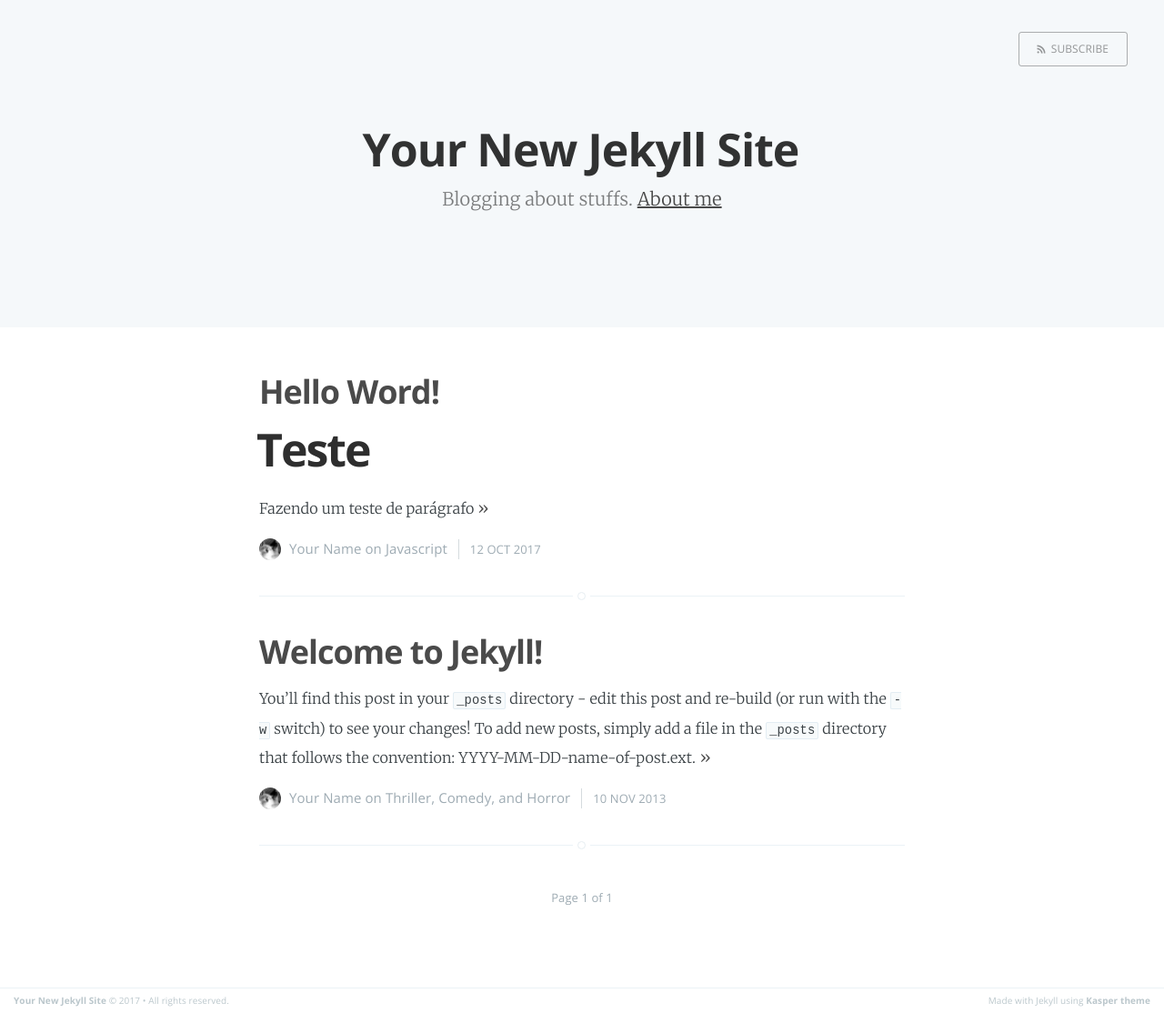
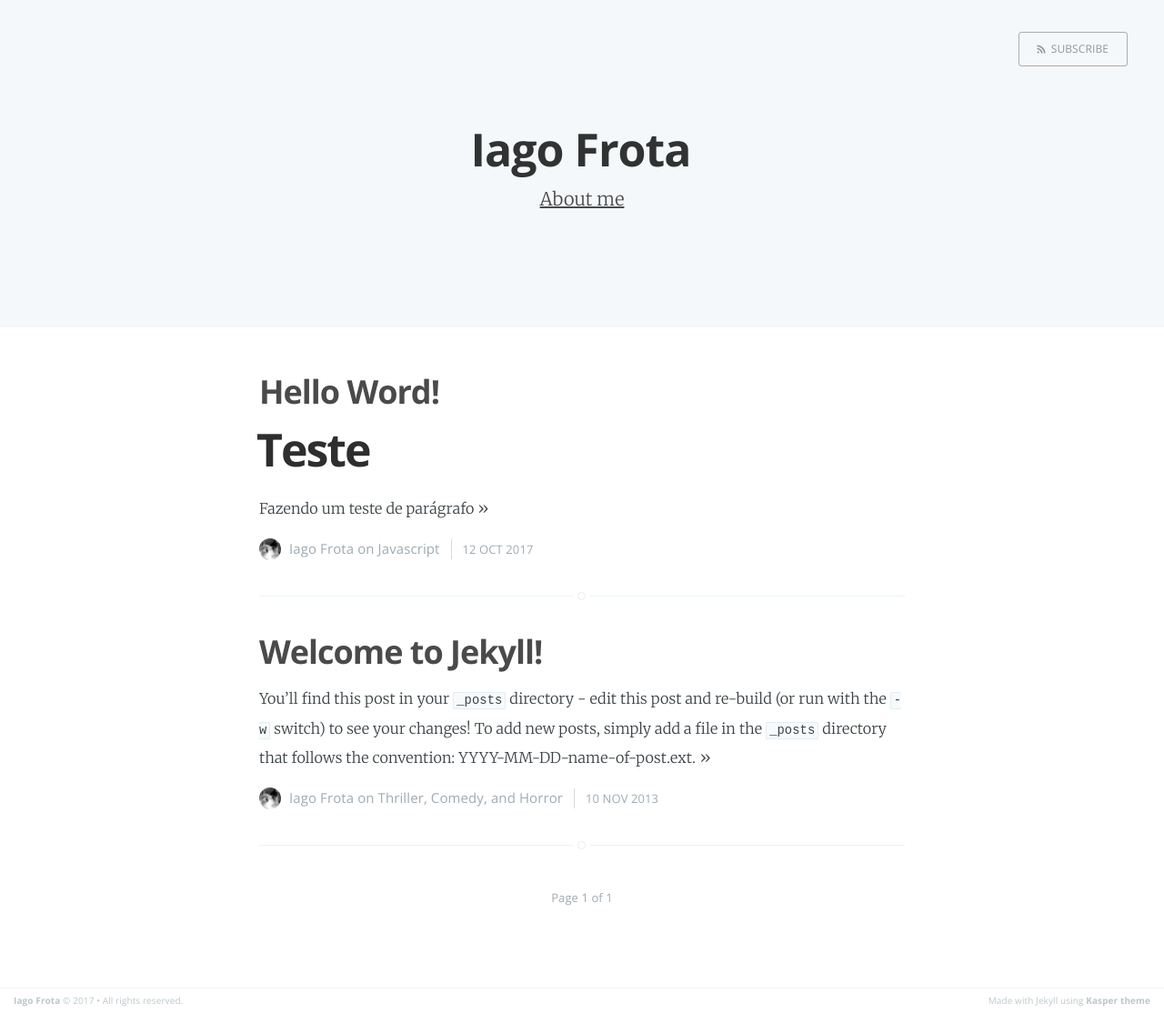
Before and after one commit to iagofrota/iagofrota.github.io, a Jekyll site: the page built from index.html, in a window 1280 px wide. Shown: the whole page at 91% size. Built offline with Jekyll 4.4.1, drawn with Linux system fonts in a browser that asks for light colours; the list of posts is cut into pages by our own code.

Commit message:
corrigindo configurações

```diff
--- a/_config.yml
+++ b/_config.yml
@@ -1,6 +1,6 @@
-name: Your New Jekyll Site
-description: Blogging about stuffs
-meta_description: "Your New Jekyll Site, Blogging about stuffs"
+name: Iago Frota
+description:
+meta_description: ""
 
 markdown: kramdown
 highlighter: pygments
@@ -13,4 +13,4 @@ gems: [jekyll-paginate]
 
 # Details for the RSS feed generator
 url:            'blog url'
-author:         'Your Name'
+author:         'Iago Frota'
```
